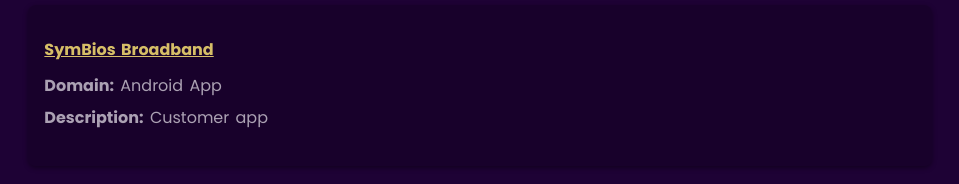
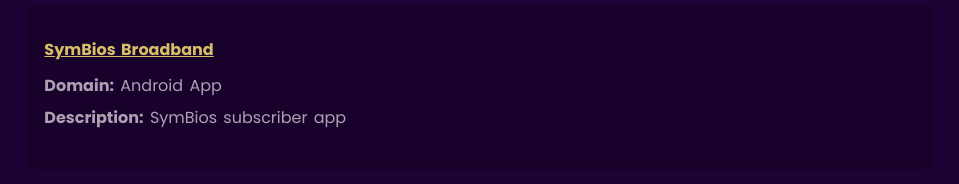
Before and after one commit to learnease95/portfolio, a Next.js app: page /project in a window 1280 px wide. Shown: the part 177-361 px from the top of the page, without its empty margins (160-1119 px from the left). Built offline with nearby package versions, Linux system fonts and the light colour scheme.

Commit message:
latest commit

```diff
--- a/app/project/page.jsx
+++ b/app/project/page.jsx
@@ -13,7 +13,8 @@
           <p>
             <span className={styles.para_title}>Domain:</span> Android App
             <br />
-            <span className={styles.para_title}>Description:</span> Customer app
+            <span className={styles.para_title}>Description:</span> SymBios
+            subscriber app
           </p>
         </div>
 
```
